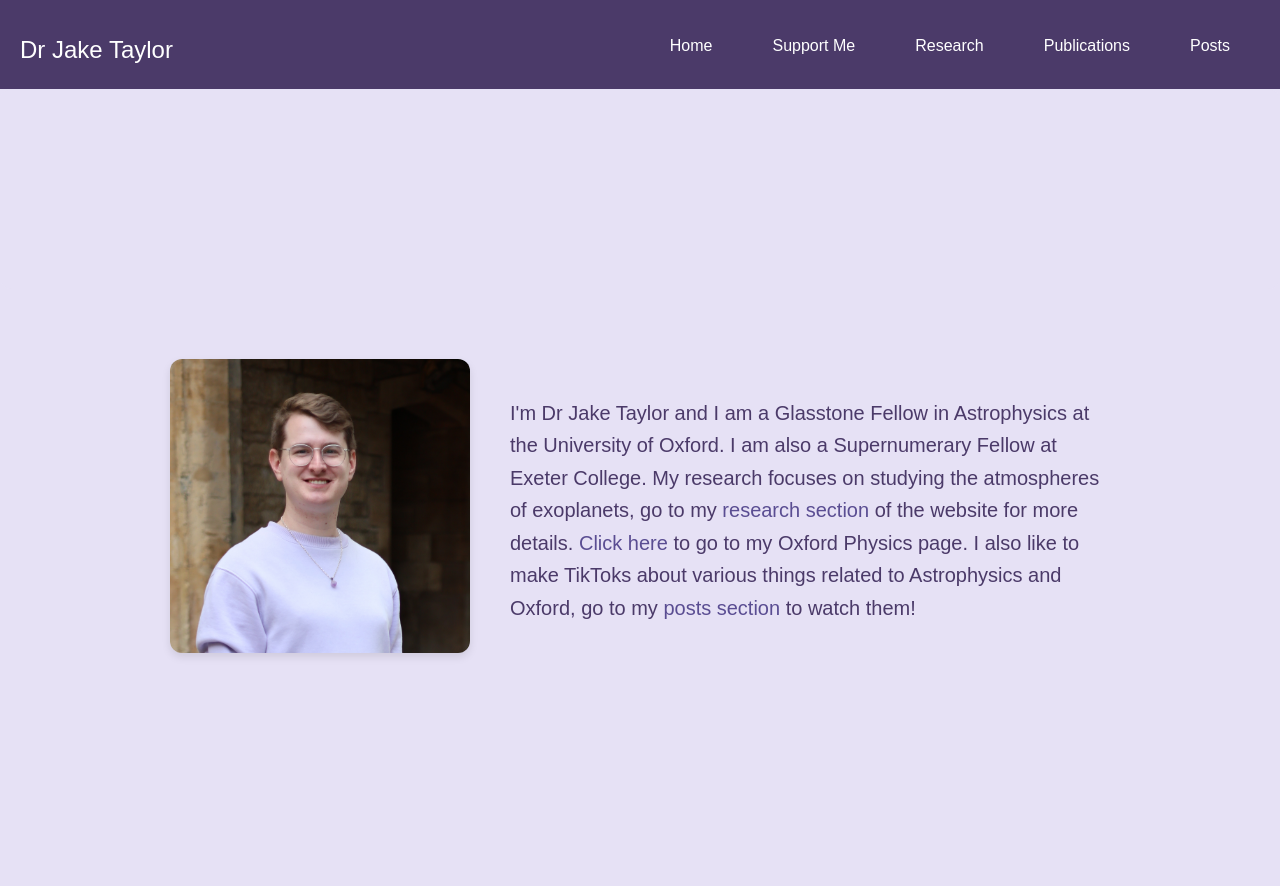
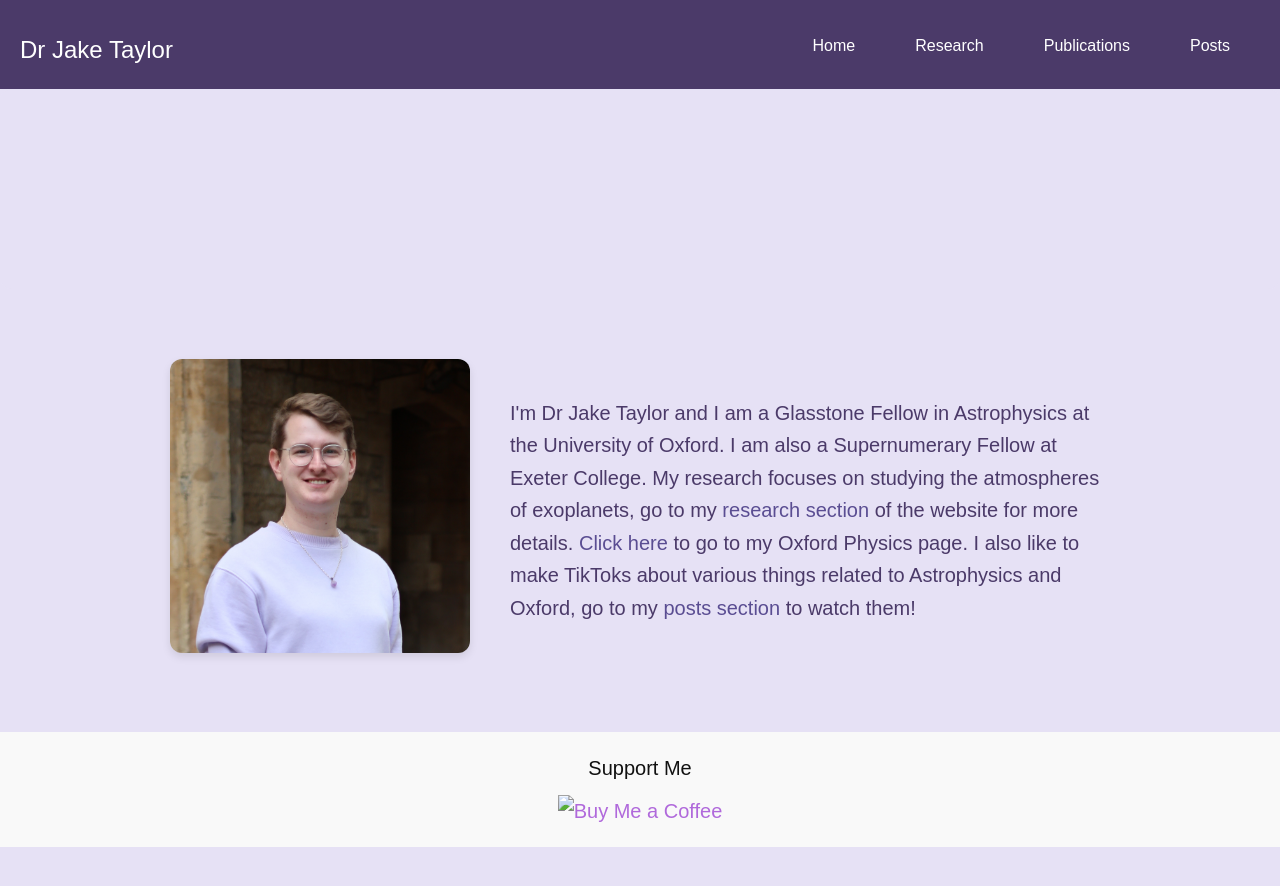
Before and after one commit to astrojaket/astrojaket.github.io, a Jekyll site: the page built from index.html, in a window 1280 px wide. Shown: the top 886 px of the page. Built offline with Jekyll 4.4.1, drawn with Linux system fonts in a browser that asks for light colours.

Commit message:
updated layout

```diff
--- a/_layouts/default.html
+++ b/_layouts/default.html
@@ -17,7 +17,7 @@
     <nav class="navbar">
       <ul>
         <li><a href="/">Home</a></li>
-        <li><a href="/supportme">Support Me</a></li>
+        <!--<li><a href="/supportme">Support Me</a></li>-->
         <li><a href="/research">Research</a></li>
         <li><a href="/publications">Publications</a></li>
         <li><a href="/posts">Posts</a></li>
@@ -28,7 +28,14 @@
   <main>
     {{ content }}
   </main>
-
+<footer>
+  <div style="text-align: center; padding: 20px; background-color: #f9f9f9;">
+    <h3>Support Me</h3>
+    <a href="https://buymeacoffee.com/astrojake" target="_blank">
+      <img src="https://cdn.buymeacoffee.com/buttons/v2/default-yellow.png" alt="Buy Me a Coffee" width="200" />
+    </a>
+  </div>
+</footer>
 </body>
 </html>
 
```
